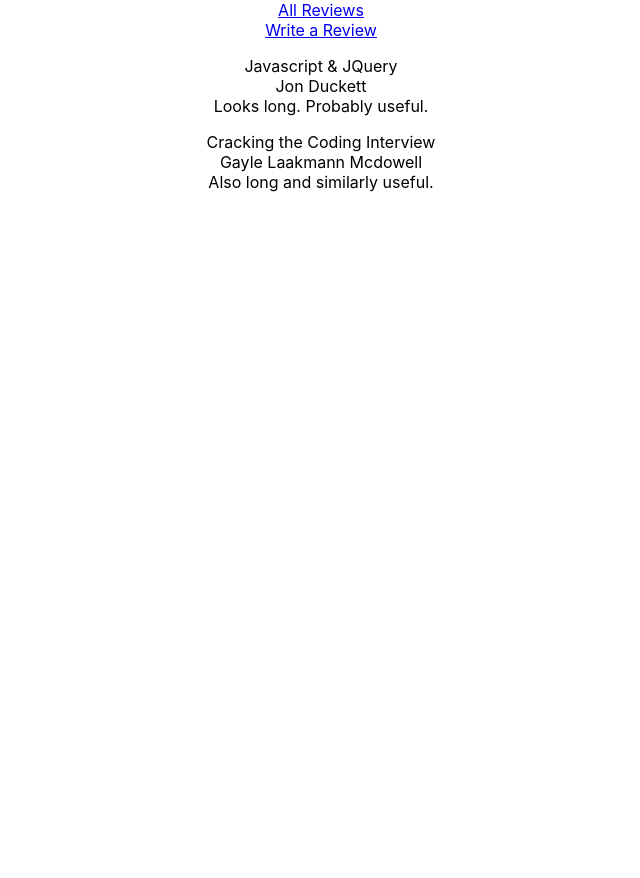
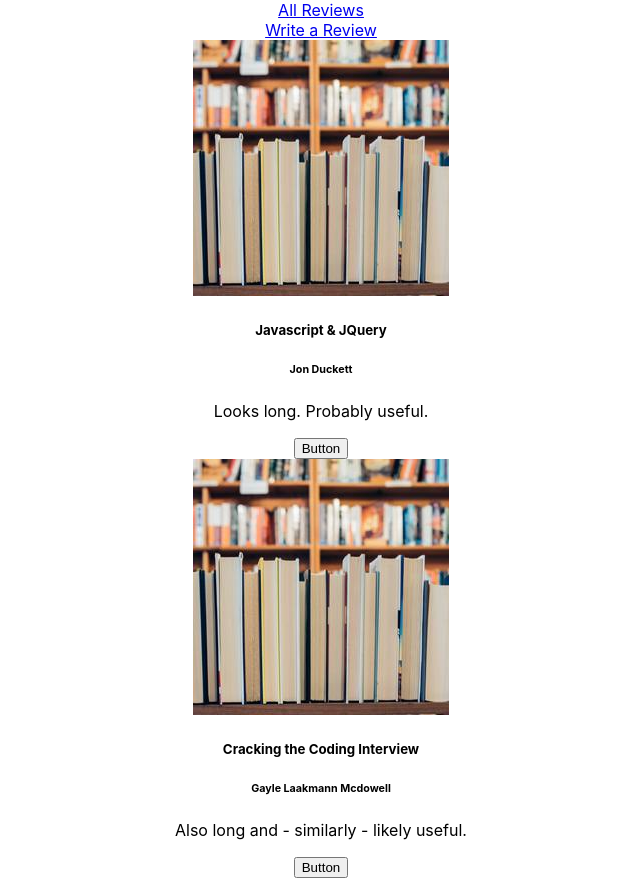
Before and after one commit to anirun/readmeapp-phase-2-pjt, a React (Create React App) app: page / in a window 1280 px wide. Shown: the whole page, without its empty margins (319-959 px from the left). Before the commit the page ends 800 px from the top, so only its background shows below. Built offline with nearby package versions, Linux system fonts and the light colour scheme; data requests are answered from the project's data file.

Commit message:
reviewcard attempt

```diff
--- a/db.json
+++ b/db.json
@@ -11,7 +11,7 @@
       "id": 2,
       "book": "Cracking the Coding Interview",
       "author": "Gayle Laakmann Mcdowell",
-      "text": "Also long and similarly useful.",
+      "text": "Also long and - similarly - likely useful.",
       "rating": 3
     }
   ]
--- a/package.json
+++ b/package.json
@@ -3,6 +3,7 @@
   "version": "0.1.0",
   "private": true,
   "dependencies": {
+    "@material-ui/core": "^4.12.3",
     "@testing-library/jest-dom": "^5.14.1",
     "@testing-library/react": "^11.2.7",
     "@testing-library/user-event": "^12.8.3",
@@ -10,6 +11,7 @@
     "react-dom": "^17.0.2",
     "react-router-dom": "^5.3.0",
     "react-scripts": "4.0.3",
+    "reactstrap": "^8.10.0",
     "web-vitals": "^1.1.2"
   },
   "scripts": {
--- a/src/components/Navbar.js
+++ b/src/components/Navbar.js
@@ -1,7 +1,7 @@
 import React from 'react';
 import { Link } from 'react-router-dom';
 
-function Navbar(props) {
+function Navbar() {
     return (
         <nav>
             <Link to="/">All Reviews</Link>
--- a/src/components/NewReviewForm.js
+++ b/src/components/NewReviewForm.js
@@ -1,6 +1,6 @@
 import React from 'react'
 
-function NewReviewForm(props) {
+function NewReviewForm() {
     return (
         <div>
             <p>New Review Form component</p>
--- a/src/components/Review.js
+++ b/src/components/Review.js
@@ -1,15 +1,22 @@
 import React from 'react'
+import {
+    Card, CardImg, CardText, CardBody,
+    CardTitle, CardSubtitle, Button
+  } from 'reactstrap';
+import book_icon from '../images/book_icon.jpeg'
 
 function Review({review}) {
     return (
         <div>
-            <p></p>
-            {review.book}
-            <br/>
-            {review.author}
-            <br/>
-            {review.text}
-            <p></p>
+            <Card>
+                <CardImg src={book_icon} alt="Card image cap" />
+                <CardBody>
+                    <CardTitle tag="h5">{review.book}</CardTitle>
+                    <CardSubtitle tag="h6" className="mb-2 text-muted">{review.author}</CardSubtitle>
+                    <CardText>{review.text}</CardText>
+                    <Button>Button</Button>
+                </CardBody>
+            </Card>
         </div>
     )
 }
```
Also changed, not shown: src/images/book_icon.jpeg (added), 1 other file (tests, documents, lock files or other folders).
